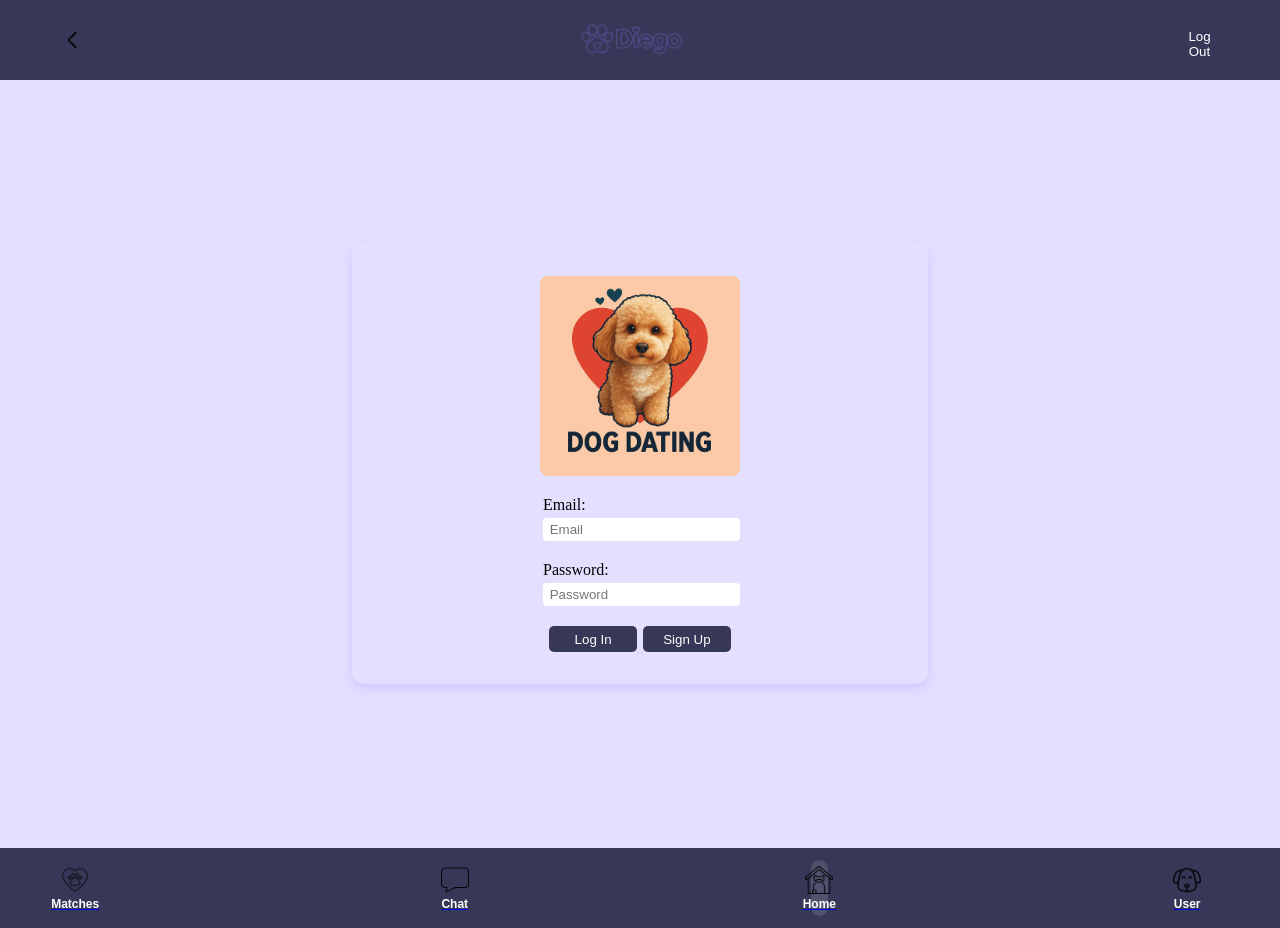
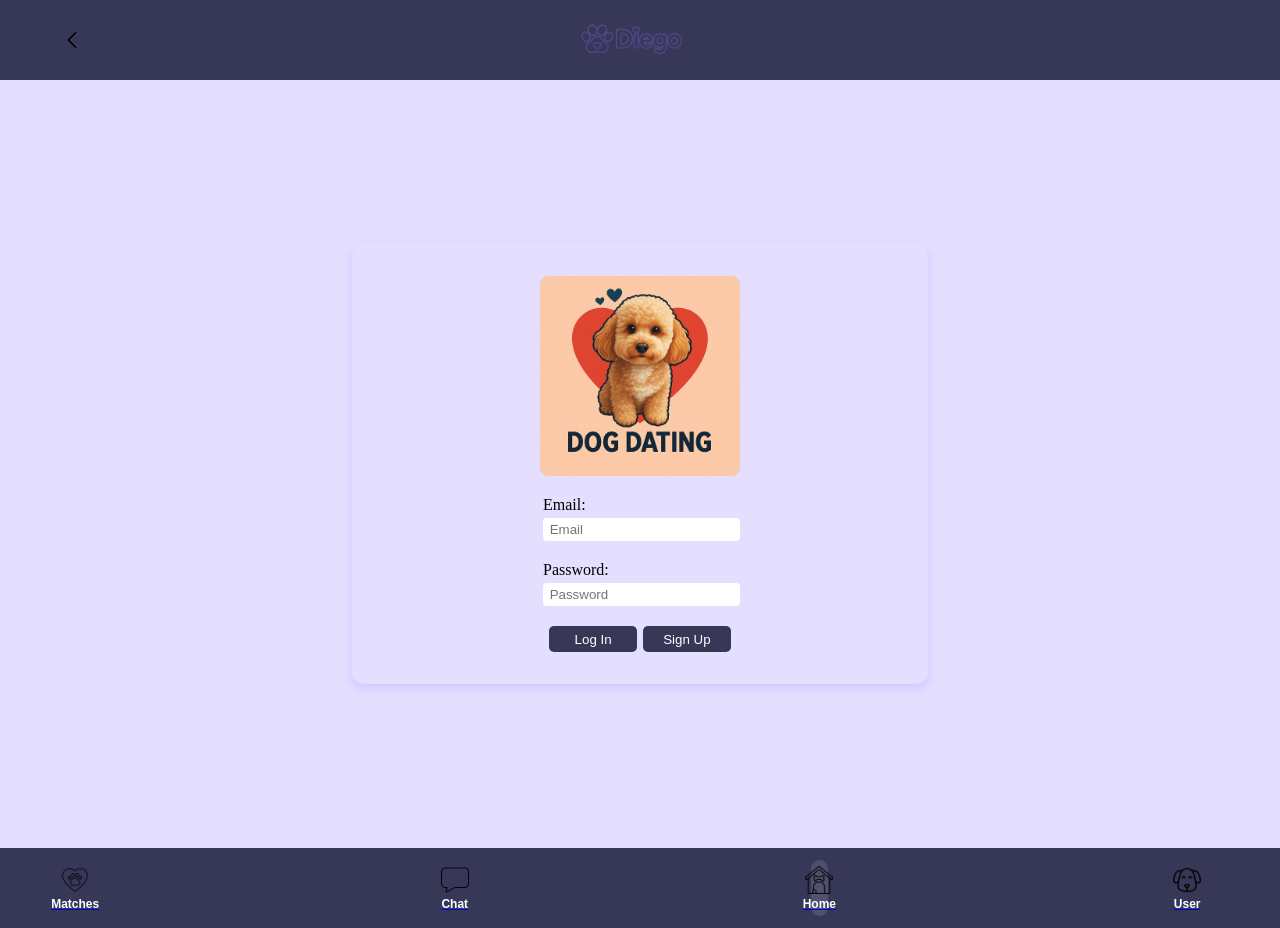
Before and after one commit to bardahan96/Pup-n-Play, a React (Vite) app in the folder diego/: page / in a window 1280 px wide. Built offline with nearby package versions, Linux system fonts and the light colour scheme; no server answers.

Commit message:
commit before change branch

```diff
--- a/diego/src/DiegoApp/Auth/SignOut.jsx
+++ b/diego/src/DiegoApp/Auth/SignOut.jsx
@@ -4,12 +4,11 @@ import { createUserWithEmailAndPassword, signInWithEmailAndPassword, signOut } f
 import { UserContext } from "../app/context/UserContext";
 import { Navigate, useNavigate } from "react-router";
 export default function SignOut() {
+  const { authReady, user } = useContext(UserContext)
+  const navigate = useNavigate(null)
 
-      const navigate = useNavigate(null)
   async function signOutDB() {
-
     try {
-
       await signOut(auth)
       console.log("you signed out from :", auth);
       navigate('/')
@@ -17,10 +16,12 @@ export default function SignOut() {
       console.error(error)
     }
   }
+
   return(
     <>
-              <button  style={{width: "33px", height: '33px', alignSelf: 'center'}} onClick={signOutDB}> log out</button>
-
+      {!authReady && <div style={{width: "33px", height: '33px', alignSelf: 'center'}}></div>}
+      {authReady && user?.id && <button style={{width: "33px", height: '33px', alignSelf: 'center'}} onClick={signOutDB}>log out</button>}
+      {authReady && !user?.id && <div style={{width: "33px", height: '33px', alignSelf: 'center'}}></div>}
     </>
   )
 }
--- a/diego/src/DiegoApp/app/DiegoApp.jsx
+++ b/diego/src/DiegoApp/app/DiegoApp.jsx
@@ -15,7 +15,7 @@ import RenderDogs from "../HomePage/innerComponents/RenderDogs";
 import ConnectedUser from "./context/ConnectedUser";
 
 export default function DiegoApp() {
-  const { dogs} = useContext(DogContext);
+  const { getAllDogs, dogs} = useContext(DogContext);
 
 
 //
--- a/diego/src/DiegoApp/app/context/ConnectedUser.jsx
+++ b/diego/src/DiegoApp/app/context/ConnectedUser.jsx
@@ -17,10 +17,8 @@ export default function ConnectedUser() {
         }
     }, [authReady, user?.id]);
 
-    if(!authReady) return <div></div>
+    if(!authReady || !dataLoaded) return <div></div>
     if (!user?.id) return <Navigate to="/" replace />;
-
-    if (!dataLoaded) return <div></div>;
 
 
     return (
--- a/diego/src/DiegoApp/app/context/UserWrapper.jsx
+++ b/diego/src/DiegoApp/app/context/UserWrapper.jsx
@@ -6,6 +6,8 @@ import Footer from "../../Theme/Footer"
 import { UserContext } from "./UserContext"
 
 export default function UserWrapper() {
+    const { authReady } = useContext(UserContext)
+
 
 
     return (
@@ -15,7 +17,7 @@ export default function UserWrapper() {
             <div className="webWrraper-routes">
                 <Outlet/>
             </div>
-            <Footer/>
+            {authReady && <Footer/>}
 
         </>
     )
```
Lines whose indentation alone changed are shown as unchanged.
